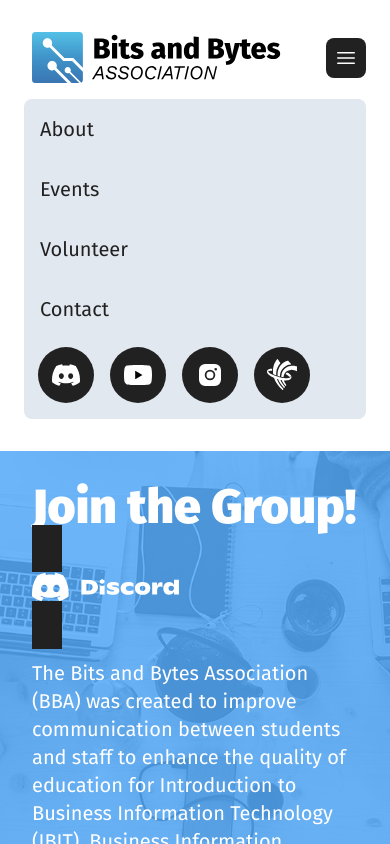
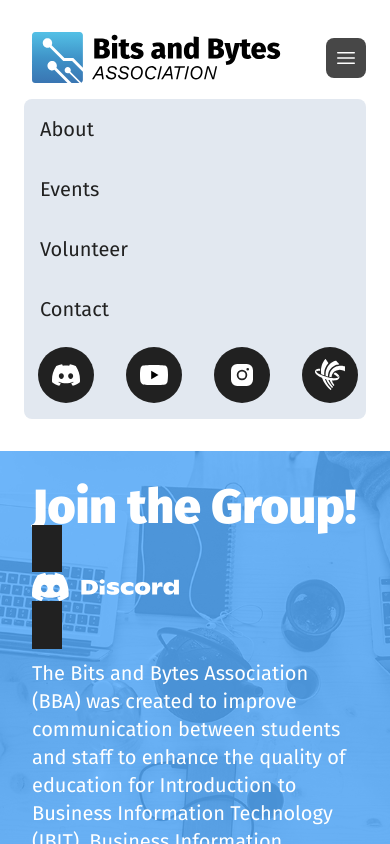
Before and after one commit to bits-and-bytes-association/bitsandbytesassociation.ca, a Next.js app: page / in a window 390 px wide. Both pictures are taken after a click on the button 346 px from the left and 58 px from the top of the page. Shown: the top 844 px of the page. Built offline with nearby package versions, Linux system fonts and the light colour scheme.

Commit message:
Adjust mobile styling
- Apply justify-around to social icons on phone size screens
- Make hamburger button more visible
- Disable hover styling globally on mobile (sticky hover is weird, need to add active or focus state for mobile)

```diff
--- a/src/components/TopNavigation.js
+++ b/src/components/TopNavigation.js
@@ -34,8 +34,8 @@
         {/* Hamburger button */}
         <button
           className={`${
-            isCollapsed ? '' : 'bg-dark text-light-font hover:bg-dark-hover'
-          } rounded-lg p-2 duration-100 ease-linear hover:bg-dark hover:text-light-font lg:hidden`}
+            isCollapsed ? '' : 'bg-dark-hover'
+          } rounded-lg bg-dark p-2 text-light-font duration-100 ease-linear hover:bg-dark-hover lg:hidden`}
           type="button"
           onClick={() => setIsCollapsed(!isCollapsed)}
         >
@@ -57,7 +57,7 @@
             <TextLink href="/volunteer">Volunteer</TextLink>
             <TextLink href="/contact">Contact</TextLink>
             <li>
-              <ul className="mt-2 mb-4 ml-3.5 flex flex-row items-center gap-4 lg:mt-0 lg:mb-0 lg:ml-12">
+              <ul className="mx-3.5 mt-2 mb-4 flex flex-row items-center justify-around gap-8 sm:justify-start lg:mt-0 lg:mb-0 lg:ml-12">
                 {/* Discord */}
                 <SocialLink
                   href="https://discord.gg/RXySZQE"
@@ -114,7 +114,7 @@
       <Link
         href={href}
         className={
-          'linear block rounded-lg p-4 font-normal text-dark no-underline duration-100 hover:bg-primary hover:text-light-font lg:m-3 lg:p-1 lg:hover:bg-inherit lg:hover:text-primary'
+          'linear block rounded-lg p-4 font-normal text-dark no-underline duration-100 hover:bg-primary hover:text-light-font active:bg-primary active:text-light-font lg:m-3 lg:p-1 lg:hover:bg-inherit lg:hover:text-primary lg:active:bg-inherit lg:active:text-primary'
         }
       >
         {children}
--- a/tailwind.config.js
+++ b/tailwind.config.js
@@ -7,6 +7,9 @@
 
 module.exports = {
   content: ['./src/**/*.{js,ts,jsx,tsx}'],
+  future: {
+    hoverOnlyWhenSupported: true
+  },
   theme: {
     screens: customScreens,
     extend: {
```
